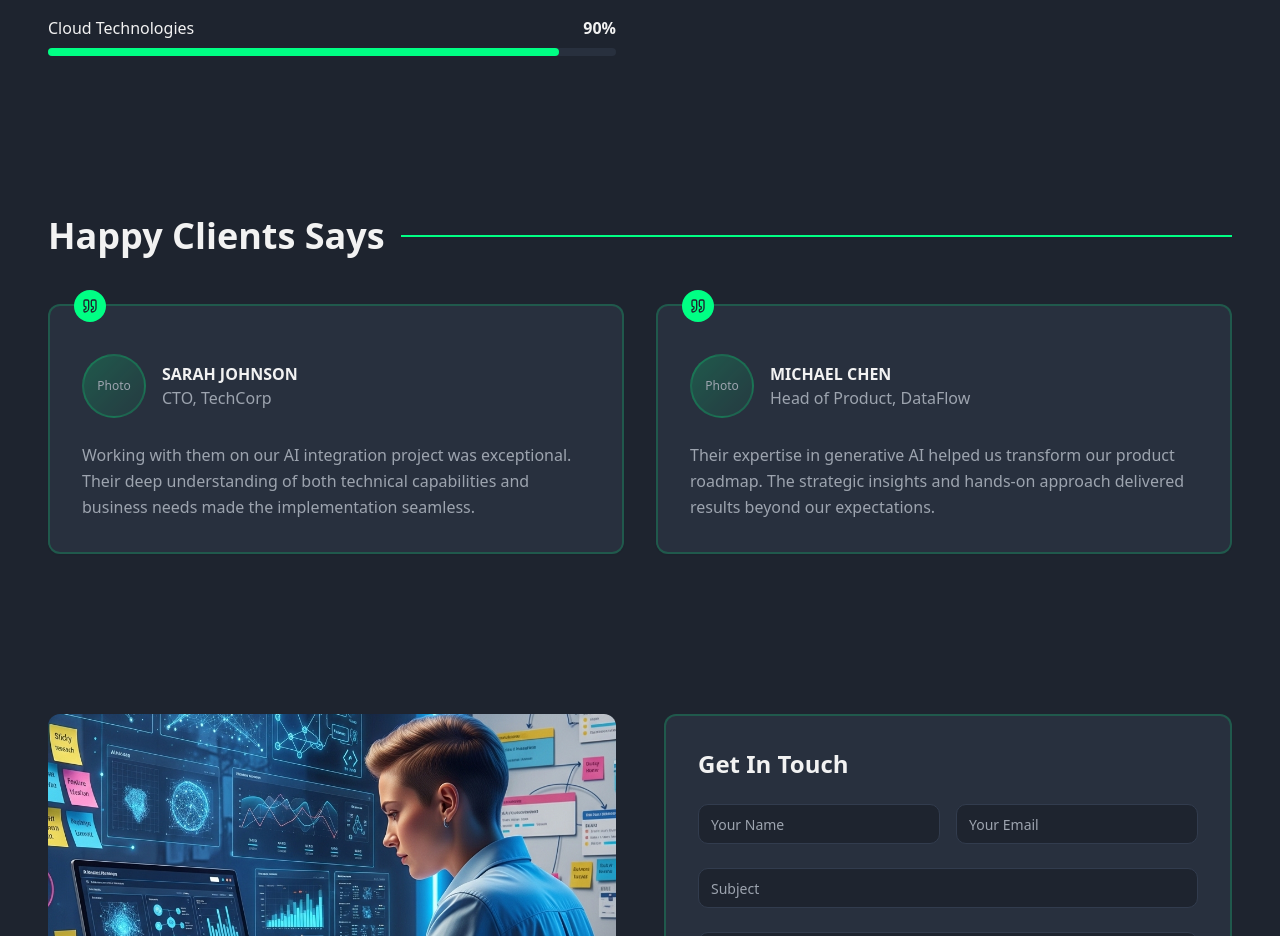
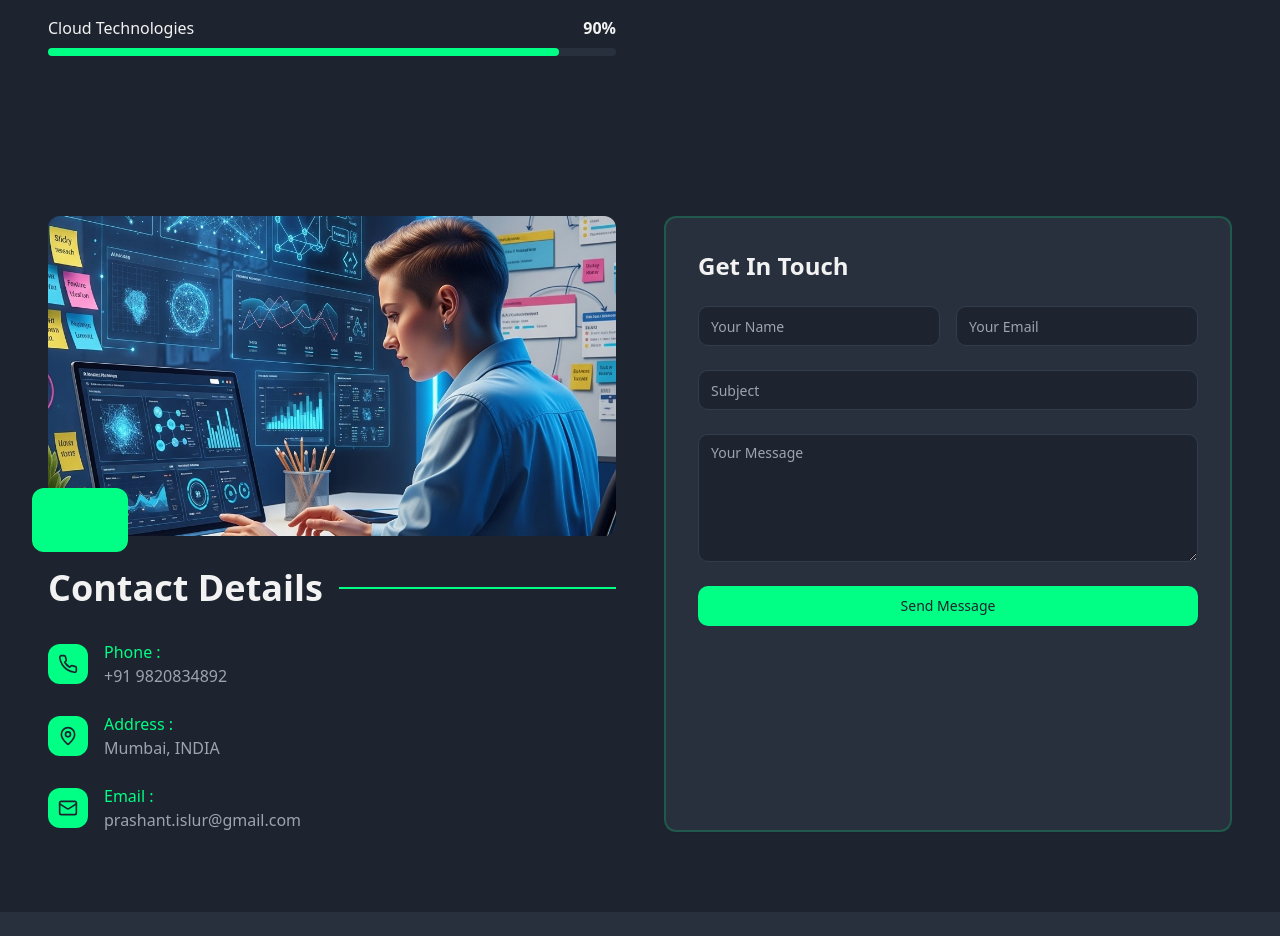
Before and after one commit to pislurcloud/achievement-canvas, a React (Vite) app: page / in a window 1280 px wide. Shown: the part 4000-4936 px from the top of the page. Built offline with nearby package versions, Linux system fonts and the light colour scheme.

Commit message:
Remove Testimonials section
Removed the Testimonials section from the website.

```diff
--- a/src/pages/Index.tsx
+++ b/src/pages/Index.tsx
@@ -4,7 +4,7 @@ import About from "@/components/About";
 import Portfolio from "@/components/Portfolio";
 import Experience from "@/components/Experience";
 import Skills from "@/components/Skills";
-import Testimonials from "@/components/Testimonials";
+
 import Contact from "@/components/Contact";
 import Footer from "@/components/Footer";
 
@@ -28,9 +28,6 @@ const Index = () => {
         <section id="skills">
           <Skills />
         </section>
-        <section id="testimonials">
-          <Testimonials />
-        </section>
         <section id="contact">
           <Contact />
         </section>
```
